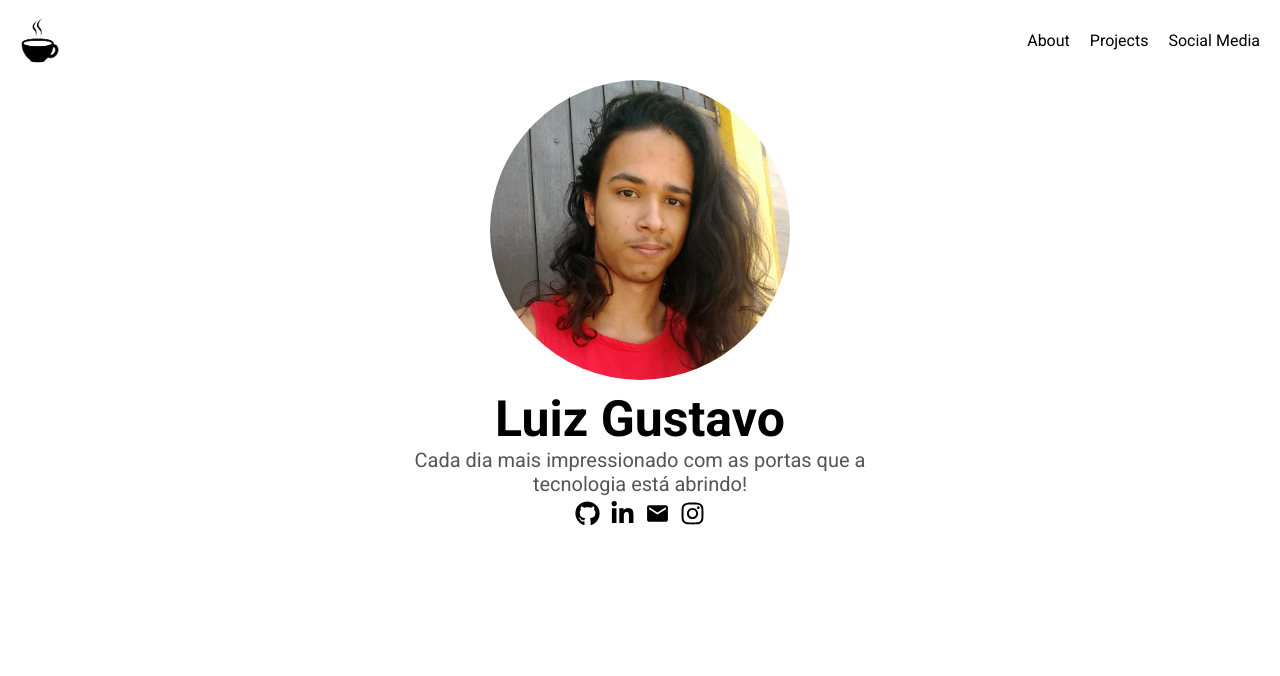
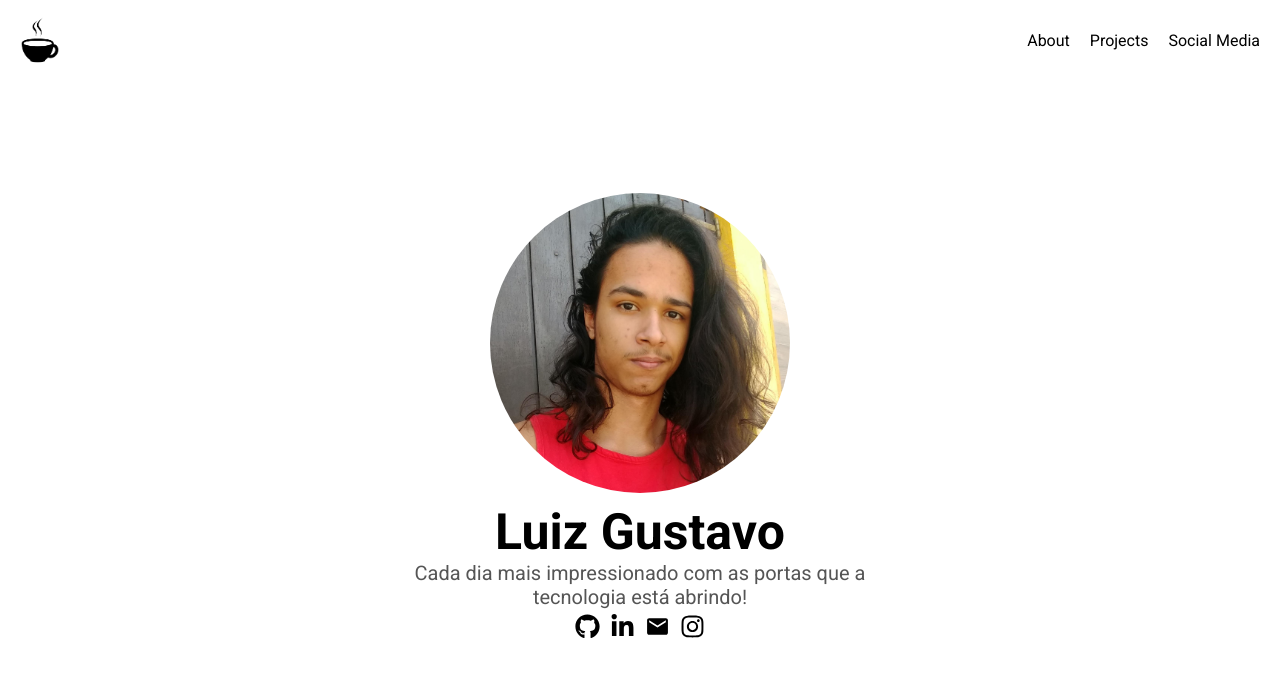
Before and after one commit to iamtheluiz/iamtheluiz.github.io, a React (Create React App) app: page / in a window 1280 px wide. Shown: the top 676 px of the page. Built offline with nearby package versions, Linux system fonts and the light colour scheme.

Commit message:
feat: center 'About' content vertically

```diff
--- a/src/components/About/styles.css
+++ b/src/components/About/styles.css
@@ -2,9 +2,12 @@ section#About {
   display: flex;
   align-items: center;
   flex-direction: column;
+  justify-content: center;
+  height: calc(100vh - 80px);
 }
 
 section#About img {
+  margin-top: -40px;
   width: 300px;
   height: auto;
   border-radius: 50%;
```
